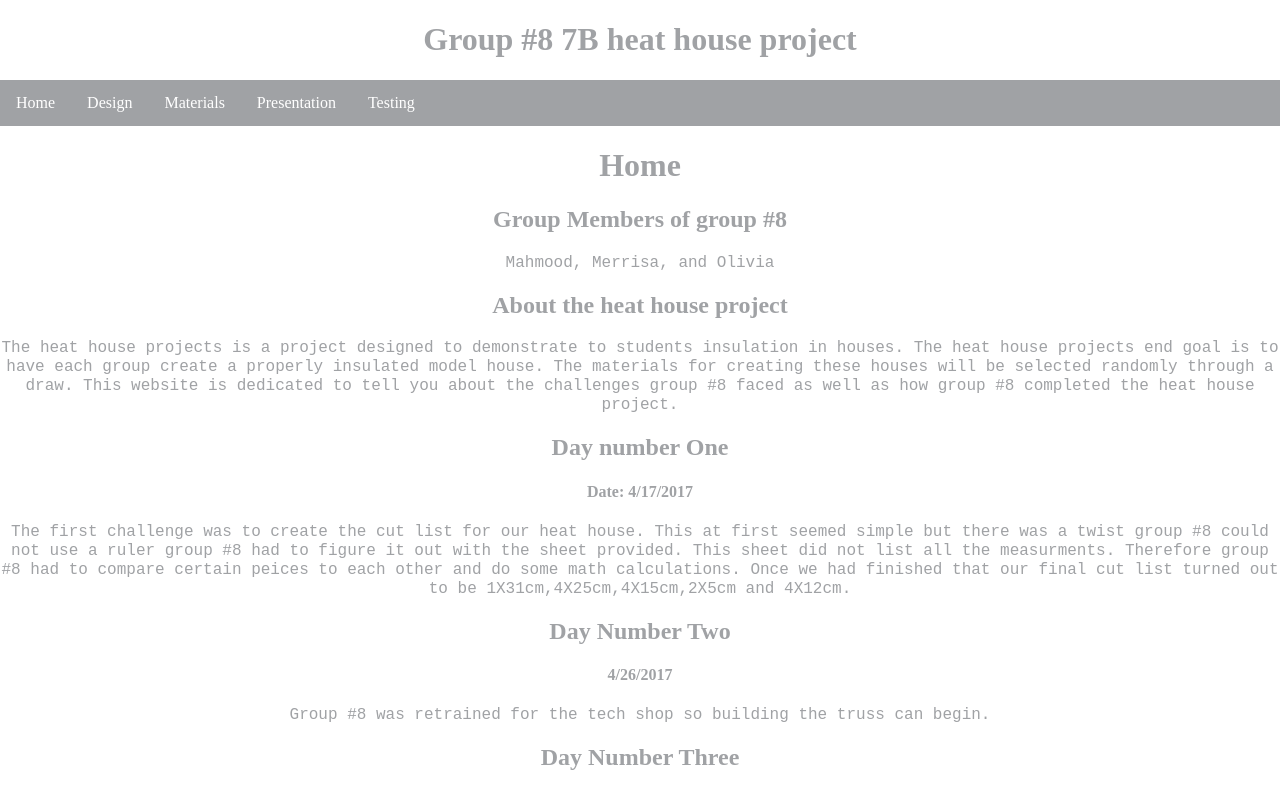
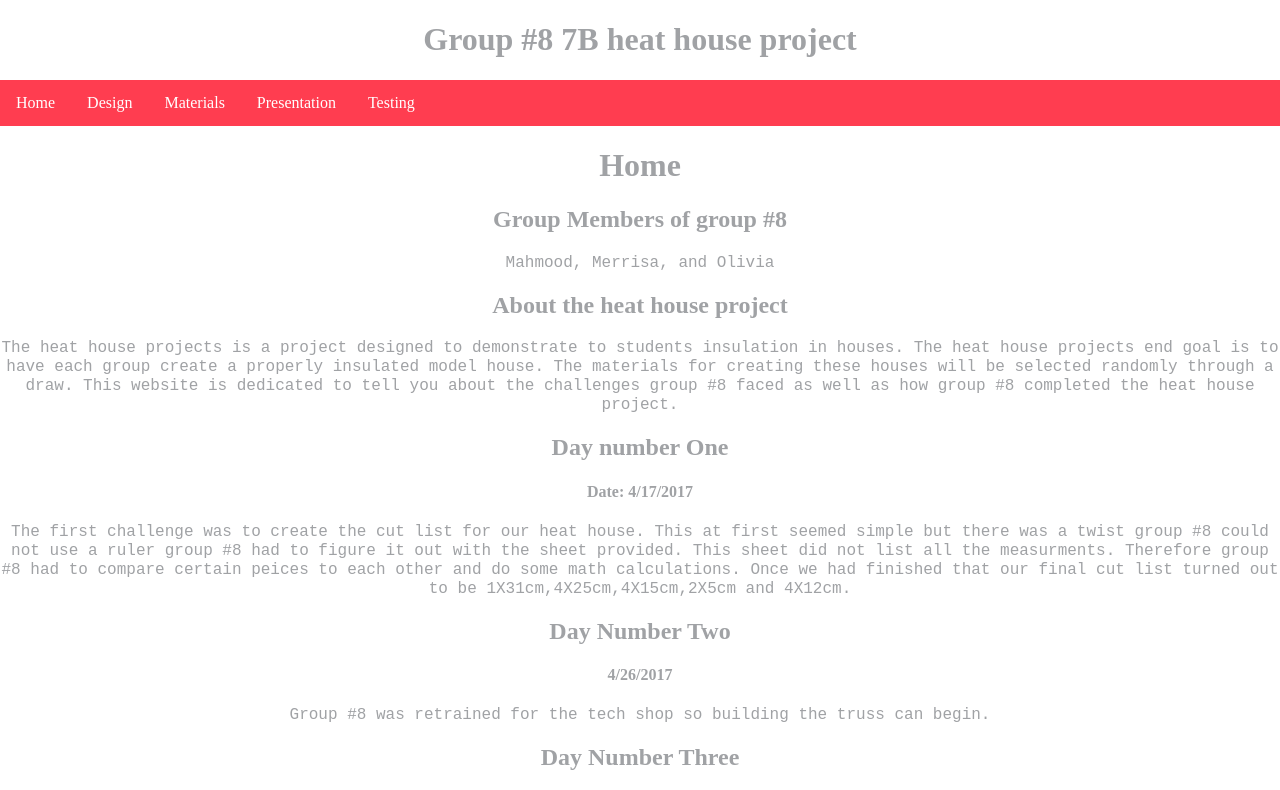
Before and after one commit to mahmoodbadrpersonalwebsite/MahmoodBadr.github.io, a plain HTML site: page index.html in a window 1280 px wide. Shown: the top 790 px of the page. Drawn offline with Linux system fonts and the light colour scheme.

Commit message:
Update index.html

```diff
--- a/index.html
+++ b/index.html
@@ -155,7 +155,7 @@ ul {
     margin: 0;
     padding: 0;
     overflow: hidden;
-    background-color: #a0a2a5;
+    background-color: #ff3d50;
 }
 
 li {
```
